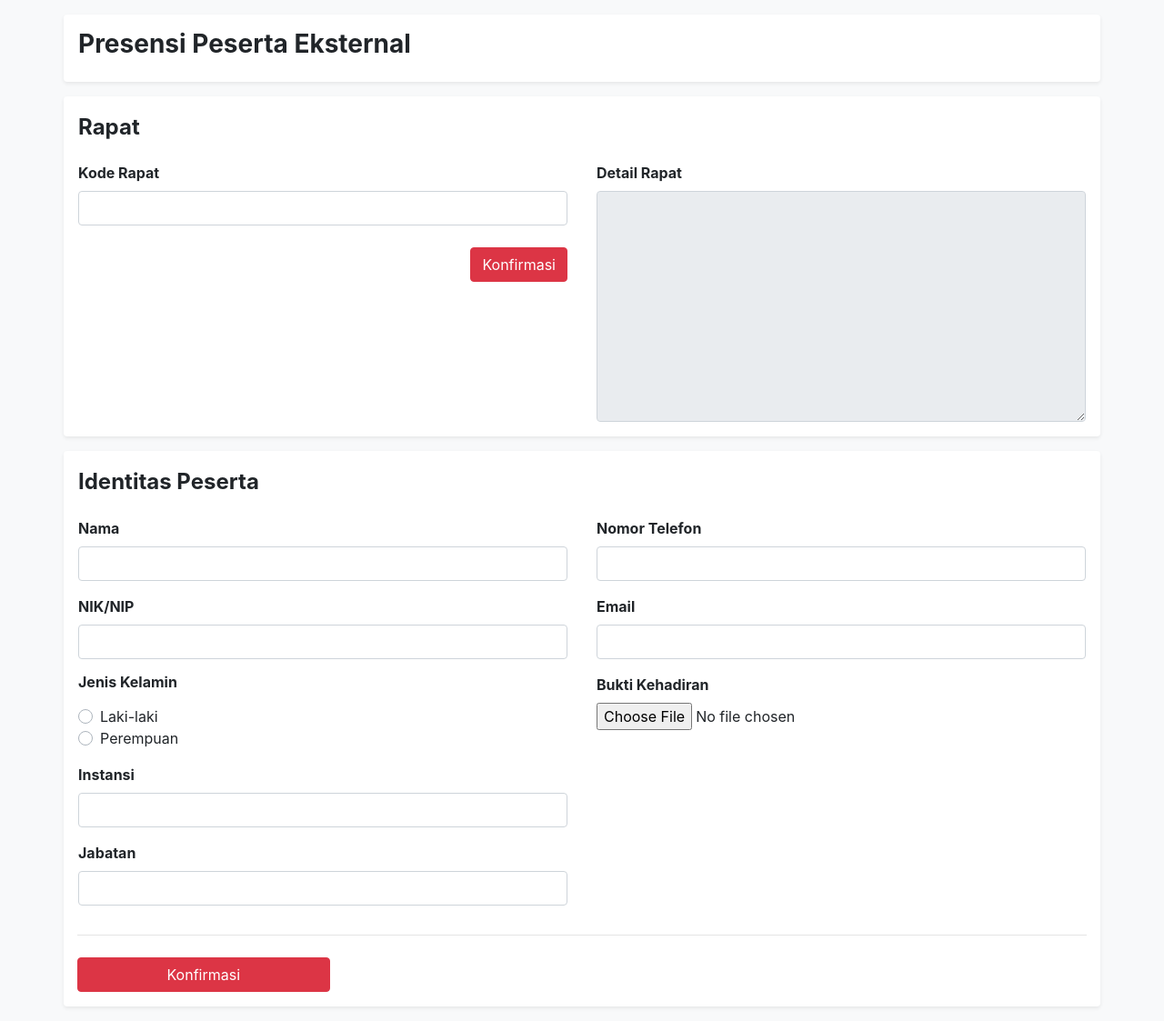
After one commit to arifka-rizki/telmeet_magang, a CodeIgniter app: page /telmeet_magang/index.php/external/presensi in a window 1280 px wide. The commit adds this page. Shown: the whole page at 91% size. Run offline with CodeIgniter, Linux system fonts and the light colour scheme; some libraries are stand-ins or nearby versions.

Commit message:
eksternal awal

```diff
--- /dev/null
+++ b/application/controllers/external.php
@@ -0,0 +1,31 @@
+<?php
+defined('BASEPATH') OR exit('No direct script access allowed');
+
+class external extends CI_Controller {
+
+    public function presensi(){
+        $this->form_validation->set_rules('nama', 'Nama', 'required|alpha');
+        $this->form_validation->set_rules('nik', 'NIK', 'required|numeric');
+        $this->form_validation->set_rules('jenisKelamin', 'Jenis Kelamin', 'required');
+        $this->form_validation->set_rules('instansi', 'Instansi', 'required');
+        $this->form_validation->set_rules('jabatan', 'Jabatan', 'required');
+        $this->form_validation->set_rules('telefon', 'Nomor Telefon', 'required|numeric');
+        $this->form_validation->set_rules('email', 'E-mail', 'required|valid_email');
+        $this->form_validation->set_rules('buktiKehadiran', 'Bukti Kehadiran', 'required');
+
+        if($this->form_validation->run() == false){
+            $this->load->view('templates/header');
+            $this->load->view('v_external');
+            $this->load->view('templates/footer');
+        } else{
+            $nama = $this->input->post('nama');
+            $nik = $this->input->post('nik');
+            $jenisKelamin = $this->input->post('jenisKelamin');
+            $instansi = $this->input->post('instansi');
+            $jabatan = $this->input->post('jabatan');
+            $telefon = $this->input->post('telefon');
+            $email = $this->input->post('email');
+            $buktiKehadiran = $this->input->post('buktiKehadiran');
+        }
+    }
+}
--- a/application/views/templates/footer.php
+++ b/application/views/templates/footer.php
@@ -18,40 +18,5 @@
       integrity="sha384-B4gt1jrGC7Jh4AgTPSdUtOBvfO8shuf57BaghqFfPlYxofvL8/KUEfYiJOMMV+rV"
       crossorigin="anonymous"
     ></script>
-
-    <script src="<?php echo base_url('js/datatables/dataTables.bootstrap.js') ?>"></script>
-
-    <script>
-      // Example starter JavaScript for disabling form submissions if there are invalid fields
-      (function () {
-        "use strict";
-
-        window.addEventListener(
-          "load",
-          function () {
-            // Fetch all the forms we want to apply custom Bootstrap validation styles to
-            var forms = document.getElementsByClassName("needs-validation");
-
-            // Loop over them and prevent submission
-            var validation = Array.prototype.filter.call(forms, function (
-              form
-            ) {
-              form.addEventListener(
-                "submit",
-                function (event) {
-                  if (form.checkValidity() === false) {
-                    event.preventDefault();
-                    event.stopPropagation();
-                  }
-                  form.classList.add("was-validated");
-                },
-                false
-              );
-            });
-          },
-          false
-        );
-      })();
-    </script>
   </body>
 </html>
--- a/application/views/templates/header.php
+++ b/application/views/templates/header.php
@@ -10,8 +10,10 @@
     <meta name="author" content="" />
     <link rel="icon" href="/docs/4.0/assets/img/favicons/favicon.ico" />
 
-    <title>Login - TelkomMeet</title>
+    <title><?php if(!empty($page_title)) echo $page_title;?> </title>
 
+    <!-- Font Awesome -->
+    <script src="https://kit.fontawesome.com/e87ebb70cc.js" crossorigin="anonymous"></script>
     <!-- Bootstrap core CSS -->
     <link
       rel="stylesheet"
--- a/application/views/v_external.php
+++ b/application/views/v_external.php
@@ -14,7 +14,7 @@
               <div class="row">
                 <div class="col-md-6 px-3">
                   <div class="mb-3">
-                    <form class="needs-validation" novalidate>
+                    <form class="needs-validation" novalidate method="POST">
                       <div class="mb-4">
                         <label for="kodeRapat"><b>Kode Rapat</b></label>
                         <input
@@ -24,6 +24,7 @@
                           placeholder=""
                           value=""
                           required
+                          name="kodeRapat"
                         />
                       </div>
 
@@ -46,6 +47,7 @@
                       id="detailRapat"
                       cols="30"
                       rows="10"
+                      readonly
                     ></textarea>
                   </div>
                 </div>
@@ -61,7 +63,7 @@
             <div class="row px-3 py-3">
               <h4><b>Identitas Peserta</b></h4>
             </div>
-            <form class="needs-validation" novalidate>
+            <form class="needs-validation" novalidate method="POST" action="<?php echo base_url('external/presensi'); ?>">
               <div class="row">
                 <div class="col-md-6 px-3">
                   <div class="mb-3">
@@ -73,6 +75,7 @@
                       placeholder=""
                       value=""
                       required
+                      name="nama"
                     />
                   </div>
 
@@ -84,6 +87,7 @@
                       id="nik"
                       placeholder=""
                       required
+                      name="nik"
                     />
                   </div>
 
@@ -97,6 +101,9 @@
                         class="custom-control-input"
                         required
                       />
+                      <label class="custom-control-label" for="laki"
+                        >Laki-laki
+                      </label>
                     </div>
                     <div class="custom-control custom-radio">
                       <input
@@ -120,6 +127,7 @@
                       id="instansi"
                       placeholder=""
                       required
+                      name="instansi"
                     />
                   </div>
 
@@ -131,6 +139,7 @@
                       id="jabatan"
                       placeholder=""
                       required
+                      name="jabatan"
                     />
                   </div>
                 </div>
@@ -144,6 +153,7 @@
                       id="telefon"
                       placeholder=""
                       required
+                      name="telefon"
                     />
                   </div>
 
@@ -155,6 +165,7 @@
                       id="email"
                       placeholder=""
                       required
+                      name="email"
                     />
                   </div>
 
@@ -166,6 +177,7 @@
                       id="buktiKehadiran"
                       placeholder=""
                       required
+                      name="buktiKehadiran"
                     />
                   </div>
                 </div>
--- a/application/views/v_login.php
+++ b/application/views/v_login.php
@@ -15,7 +15,6 @@
                 required
                 name="nik"
               />
-              <div class="invalid-feedback">Tolong masukkan NIK.</div>
             </div>
 
             <div class="mb-3">
```
Also changed, not shown: application/controllers/auth.php (+7 -4 lines).
